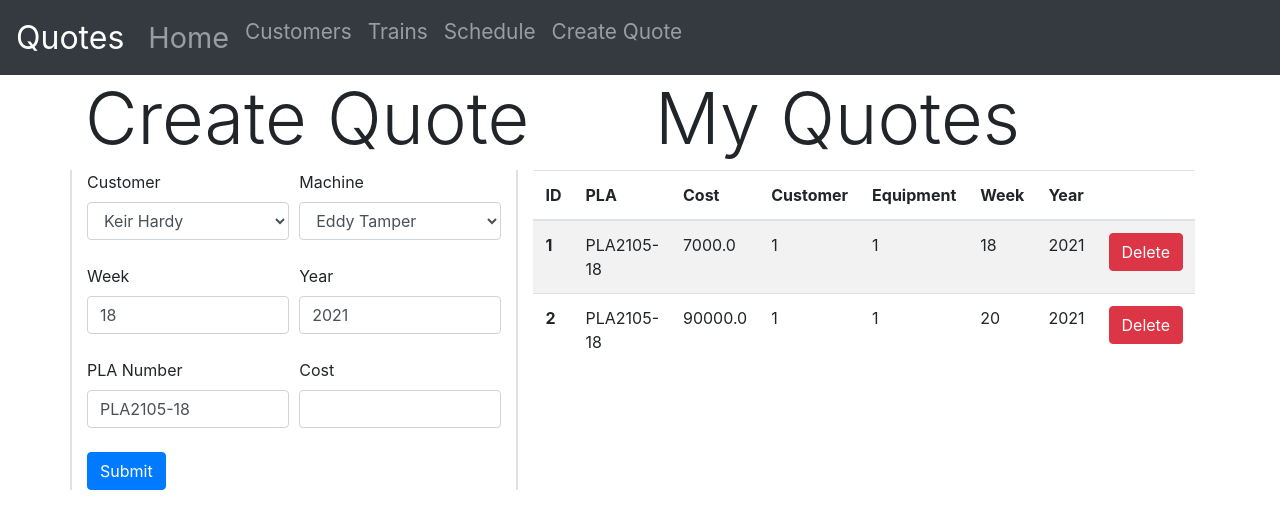
After one commit to Astromonomical/Full-Website, a Flask app: page /createquote in a window 1280 px wide. The commit adds this page. Shown: the top 529 px of the page. Run offline with Flask 2, Linux system fonts and the light colour scheme; data comes from the database, SQL or seed files in the repository; both versions use the stored data as it was after the commit; some libraries are stand-ins or nearby versions.

Commit message:
Added quotes + customers

```diff
--- /dev/null
+++ b/Website/Static/index.css
@@ -0,0 +1,7 @@
+.navbar-nav a {
+    font-size: 1.8em !important;
+}
+
+#home {
+    font-size: 1.8em !important;
+}
--- /dev/null
+++ b/Website/Static/shit.js
@@ -0,0 +1,8 @@
+function deleteQuote(quoteId) {
+    fetch('/delete-quote', {
+        method: 'POST',
+        body: JSON.stringify({ quoteId: quoteId})
+    }).then((_res) => {
+        window.location.href = "/createquote";
+    });
+}
--- a/Website/Templates/addmachine.html
+++ b/Website/Templates/addmachine.html
@@ -2,7 +2,7 @@
 
 {% block content %}
 <form method="POST">
-    <h3 align="center">Add a new machine</h3>
+    <h1 class="display-3">Add a new machine</h3>
     <div class="form-group">
         <label for="name">Machine Name</label>
         <input type="text" class="form-control" id="name" name="name" placeholder="Enter Machine Name" />
--- a/Website/Templates/base.html
+++ b/Website/Templates/base.html
@@ -7,23 +7,34 @@
 
         <!-- BOOTSTRAP IMPORT-->
         <link rel="stylesheet" href="https://stackpath.bootstrapcdn.com/bootstrap/4.3.1/css/bootstrap.min.css" integrity="sha384-ggOyR0iXCbMQv3Xipma34MD+dH/1fQ784/j6cY/iJTQUOhcWr7x9JvoRxT2MZw1T" crossorigin="anonymous">
-        <link rel="stylesheet" href="index.css">
+        <link rel="stylesheet" href="../Static/index.css">
         <title>{% block title %}Home{% endblock %}</title>
     </head>
 
     <body>
+        <style>
+        .navbar-nav a {
+            font-size: 1.3em !important;
+        }
+
+        .navbar-brand {
+            font-size: 2em !important;
+        }
+        </style>
         <!-- BOOTSTRAP IMPORT-->
         <script src="https://cdn.jsdelivr.net/npm/bootstrap@5.0.0-beta3/dist/js/bootstrap.bundle.min.js" integrity="sha384-JEW9xMcG8R+pH31jmWH6WWP0WintQrMb4s7ZOdauHnUtxwoG2vI5DkLtS3qm9Ekf" crossorigin="anonymous"></script>
         <script src="{{ url_for('static', filename='index.js') }}" type="text/javascript"></script>
+        <script src="{{ url_for('static', filename='shit.js') }}" type="text/javascript"></script>
 
-        <nav class="navbar navbar-expand-lg navbar-dark bg-dark">
+        <nav id="navigator" class="navbar navbar-expand-lg navbar-dark bg-dark py-2">
             <div class="collapse navbar-collapse" id="navbar">
                 <a class="navbar-brand" href="/">Quotes</a>
                 <div class="navbar-nav">
                     <a class="nav-item nav-link" id="home" href="/">Home</a>
+                    <a class="nav-item nav-link" id="customer" href="/customer">Customers</a>
                     <a class="nav-item nav-link" id="trains" href="/trains">Trains</a>
                     <a class="nav-item nav-link" id="schedule" href="/schedule">Schedule</a>
-                    <a class="nav-item nav-link" id="schedule" href="/quote">Create Quote</a>
+                    <a class="nav-item nav-link" id="schedule" href="/createquote">Create Quote</a>
                 </div>
             </div>
         </nav>
--- /dev/null
+++ b/Website/Templates/createquote.html
@@ -0,0 +1,96 @@
+{% extends "base.html" %} {% block title %}Create Quote{% endblock %}
+
+{% block content %}
+<div class="row">
+    <div class="col">
+        <h1 class="display-3">Create Quote</h1>
+    </div>
+    <div class="col">
+        <h1 class="display-3">My Quotes</h1>
+    </div>
+</div>
+<div class="row justify-content-end">
+    <span class="border"></span>
+    <!-- NEW QUOTES -->
+    <div class="col">
+        <form method='POST'>
+            <div class="form-row">
+                <div class="col">
+                    <label for="customer">Customer</label>
+                    <select class="form-control" name="customer" id="customer">
+                        {% for customer in customer_list %}
+                        <option value="{{ customer.id }}">{{ customer.name }}</option>
+                        {% endfor %}
+                    </select>
+                </div>
+                <div class="col">
+                    <label for="train">Machine</label>
+                    <select class="form-control" name="train" id="train">
+                        {% for train in trains_list %}
+                        <option value="{{ train.id }}">{{ train.name }}</option>
+                        {% endfor %}
+                    </select>
+                </div>
+            </div>
+            <br />
+            <div class="form-row">
+                <div class="col">
+                    <label for="week">Week</label>
+                    <input class="form-control" type="text" name="week" id="week" value="{{ week }}">
+                </div>
+                <div class="col">
+                    <label for="year">Year</label>
+                    <input class="form-control" type="text" name="year" id="year" value="{{ now.year }}">
+                </div>
+            </div>
+            <br />
+            <div class="form-row">
+                <div class="col">
+                    <label for="pla">PLA Number</label>
+                    <input class="form-control" type="text" name="pla" id="pla" value="PLA{{ now.strftime('%y') }}{{ now.strftime('%m') }}-{{ week }}">
+                </div>
+                <div class="col">
+                    <label for="cost">Cost</label>
+                    <input class="form-control" type="text" name="cost" id="cost">
+                </div>
+            </div>
+            <br />
+            <button class="btn btn-primary" type="submit">Submit</button>
+        </form>
+    </div>
+    <span class="border"></span>
+    <!-- MY QUOTES -->
+    <div class="col">
+        <table class="table table-hover table-striped">
+            <thead>
+                <tr>
+                    <th scope="col">ID</th>
+                    <th scope="col">PLA</th>
+                    <th scope="col">Cost</th>
+                    <th scope="col">Customer</th>
+                    <th scope="col">Equipment</th>
+                    <th scope="col">Week</th>
+                    <th scope="col">Year</th>
+                    <th></th>
+                </tr>
+            </thead>
+            <tbody>
+                {% for quote in quote_list %}
+                <tr>
+                    <th scope="row">{{ quote.id }}</th>
+                    <td>{{ quote.PLA }}</td>
+                    <td>{{ quote.cost }}</td>
+                    <td>{{ quote.cust_id }}</td>
+                    <td>{{ quote.train_id }}</td>
+                    <td>{{ quote.week }}</td>
+                    <td>{{ quote.year }}</td>
+                    <td>
+                        <button type="button" class="btn btn-danger" onClick="deleteQuote({{ quote.id }})">Delete</button>
+                    </td>
+                </tr>
+                {% endfor %}
+            </tbody>
+        </table>
+    </div>
+</div>
+{% endblock %}
--- a/Website/Templates/trains.html
+++ b/Website/Templates/trains.html
@@ -2,7 +2,6 @@
 
 {% block content %}
 <h1 class="display-3">Machines</h1>
-<ul class="list-group list-group-flush" id="notes">
 <table class="table table-hover table-striped">
     <thead>
         <tr>
@@ -28,7 +27,6 @@
         {% endfor %}
     </tbody>
 </table>
-</ul>
 
 <br />
 <form action="/addmachine">
--- a/Website/views.py
+++ b/Website/views.py
@@ -1,13 +1,36 @@
 from flask import Blueprint, render_template, request, flash, jsonify, redirect, url_for, jsonify
 from . import db
-from .models import Train
+from .models import Train, Customer, Quote
 import json
+import datetime
 
 views = Blueprint('views', __name__)
 
 @views.route('/', methods=['GET', 'POST'])
 def home():
     return render_template("home.html")
+
+@views.route('/customer', methods=['GET'])
+def customer():
+    return render_template("customer.html", customer_list=Customer.query.all())
+
+@views.route('/addcustomer', methods=['GET', 'POST'])
+def add_customer():
+    if request.method == "POST":
+        name = request.form.get('name')
+        address_one = request.form.get('address_one')
+        address_two = request.form.get('address_two')
+        address_three = request.form.get('address_three')
+        postcode = request.form.get('postcode')
+
+        new_customer = Customer(name=name, address_one=address_one, address_two=address_two, address_three=address_three, postcode=postcode)
+        db.session.add(new_customer)
+        db.session.commit()
+        flash("Customer added!", category="success")
+
+        return redirect(url_for("views.customer"))
+
+    return render_template("addcustomer.html")
 
 @views.route('/trains', methods=['GET'])
 def trains():
@@ -43,8 +66,6 @@ def delete_train():
 
     return jsonify({})
 
-
-
 @views.route('/editmachine', methods=['POST', 'GET'])
 def edit_train():
     if request.method == "POST":
@@ -55,3 +76,36 @@ def edit_train():
 @views.route('/schedule', methods=['GET'])
 def schedule():
     return render_template("schedule.html")
+
+@views.route('/createquote', methods=['GET', 'POST'])
+def create_quote():
+    date = datetime.date.today()
+    year, week_num, day = date.isocalendar()
+
+    if request.method == "POST":
+        pla = request.form.get('pla')
+        cost = request.form.get('cost')
+        cust_id = request.form.get('customer')
+        train_id = request.form.get('train')
+        week = request.form.get('week')
+        year = request.form.get('year')
+
+        new_quote = Quote(PLA=pla, cost=cost, cust_id=cust_id, train_id=train_id, week=week, year=year)
+        db.session.add(new_quote)
+        db.session.commit()
+        flash("Quote created!", category="success")
+
+        return render_template("createquote.html", trains_list=Train.query.all(), customer_list=Customer.query.all(), quote_list=Quote.query.all(), now=date, week=week_num)
+    else:
+        return render_template("createquote.html", trains_list=Train.query.all(), customer_list=Customer.query.all(), quote_list=Quote.query.all(), now=date, week=week_num)
+
+@views.route('/delete-quote', methods=['POST'])
+def delete_quote():
+    quote = json.loads(request.data)
+    quoteId = quote['quoteId']
+    quote = Quote.query.get(quoteId)
+
+    db.session.delete(quote)
+    db.session.commit()
+
+    return jsonify({})
```
Also changed, not shown: Website/Templates/addcustomer.html (added, +40 -0 lines), Website/Templates/customer.html (added, +42 -0 lines), Website/models.py (+20 -0 lines), Website/database.db. Lines whose indentation alone changed are shown as unchanged.
